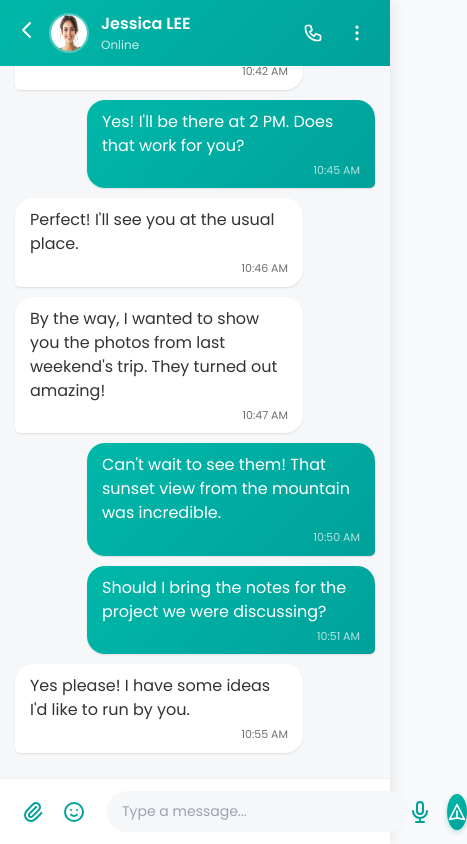
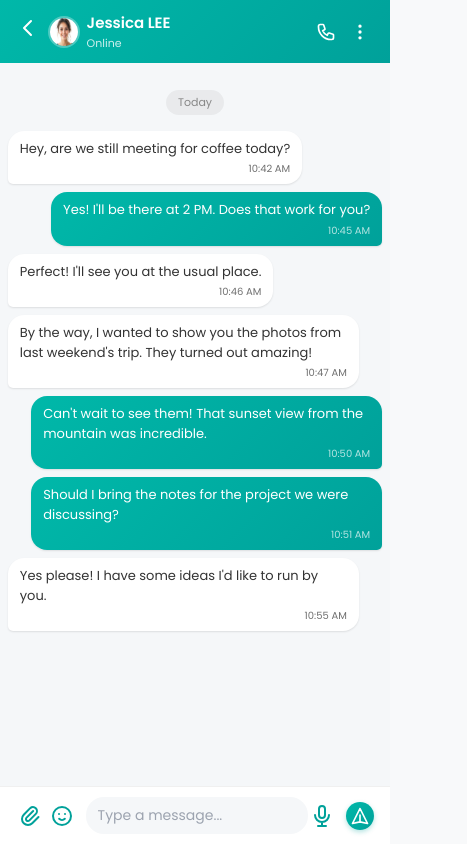
Before and after one commit to ItzAyush-Rathore/Chitzy, a plain HTML site: page chatpage.html in a window 390 px wide. Shown: the whole page, 467 px wide, since content can reach past the window. Drawn offline with nearby package versions, Linux system fonts and the light colour scheme.

Commit message:
Update chatpage.html

```diff
--- a/chatpage.html
+++ b/chatpage.html
@@ -11,16 +11,20 @@
             font-family: 'Poppins', sans-serif;
             background-color: #f8f9fa;
             color: #333;
-            max-width: 480px;
-            margin: 0 auto;
-            position: relative;
+            margin: 0;
+            padding: 0;
             height: 100vh;
+            width: 100vw;
+            max-width: 100vw;
             overflow: hidden;
         }
 
         .chat-container {
             background-color: white;
             height: 100vh;
+            max-width: 100vw;
+            width: 100vw;
+            margin: 0;
             display: flex;
             flex-direction: column;
             position: relative;
@@ -30,7 +34,7 @@
         .chat-header {
             background: linear-gradient(135deg, #00b8a9 0%, #00a19a 100%);
             color: white;
-            padding: 12px 15px;
+            padding: 12px 10px;
             display: flex;
             align-items: center;
             position: sticky;
@@ -39,28 +43,32 @@
         }
 
         .back-button {
-            margin-right: 10px;
+            margin-right: 8px;
         }
 
         .user-avatar {
-            width: 40px;
-            height: 40px;
+            width: 36px;
+            height: 36px;
             border-radius: 50%;
-            margin-right: 12px;
+            margin-right: 10px;
             border: 2px solid rgba(255,255,255,0.3);
         }
 
         .user-info {
             flex: 1;
+            min-width: 0;
         }
 
         .user-name {
             font-weight: 600;
-            font-size: 16px;
+            font-size: 15px;
+            white-space: nowrap;
+            overflow: hidden;
+            text-overflow: ellipsis;
         }
 
         .user-status {
-            font-size: 12px;
+            font-size: 11px;
             opacity: 0.8;
         }
 
@@ -69,17 +77,17 @@
         }
 
         .header-btn {
-            width: 36px;
-            height: 36px;
+            width: 32px;
+            height: 32px;
             display: flex;
             align-items: center;
             justify-content: center;
-            margin-left: 8px;
+            margin-left: 6px;
         }
 
         .chat-messages {
             flex: 1;
-            padding: 15px;
+            padding: 10px 6px;
             overflow-y: auto;
             background-color: #f5f7f9;
             display: flex;
@@ -87,18 +95,19 @@
         }
 
         .message {
-            max-width: 80%;
-            padding: 10px 15px;
-            border-radius: 18px;
-            margin-bottom: 10px;
+            max-width: 85vw;
+            padding: 8px 12px;
+            border-radius: 16px;
+            margin-bottom: 8px;
             position: relative;
             word-wrap: break-word;
+            font-size: 14px;
         }
 
         .message-time {
-            font-size: 11px;
+            font-size: 10px;
             opacity: 0.7;
-            margin-top: 4px;
+            margin-top: 3px;
             text-align: right;
         }
 
@@ -118,7 +127,7 @@
         }
 
         .chat-input {
-            padding: 12px 15px;
+            padding: 10px 6px;
             background-color: white;
             border-top: 1px solid #f0f0f0;
             display: flex;
@@ -127,60 +136,61 @@
 
         .input-actions {
             display: flex;
-            margin-right: 10px;
+            margin-right: 6px;
         }
 
         .input-btn {
-            width: 36px;
-            height: 36px;
+            width: 32px;
+            height: 32px;
             display: flex;
             align-items: center;
             justify-content: center;
             color: #00a19a;
-            margin-right: 5px;
+            margin-right: 4px;
         }
 
         .message-input {
             flex: 1;
             background-color: #f5f7f9;
-            border-radius: 20px;
-            padding: 10px 15px;
+            border-radius: 18px;
+            padding: 8px 12px;
             border: none;
             outline: none;
             font-size: 14px;
+            min-width: 0;
         }
 
         .send-btn {
-            width: 36px;
-            height: 36px;
+            width: 32px;
+            height: 32px;
             border-radius: 50%;
             background: linear-gradient(135deg, #00b8a9 0%, #00a19a 100%);
             display: flex;
             align-items: center;
             justify-content: center;
             color: white;
-            margin-left: 10px;
+            margin-left: 6px;
             box-shadow: 0 2px 5px rgba(0,161,154,0.3);
         }
 
         .date-divider {
             text-align: center;
-            margin: 20px 0;
+            margin: 16px 0;
             position: relative;
         }
 
         .date-text {
             background-color: rgba(0,0,0,0.05);
             color: #888;
-            font-size: 12px;
-            padding: 5px 15px;
-            border-radius: 15px;
+            font-size: 11px;
+            padding: 4px 12px;
+            border-radius: 13px;
             display: inline-block;
         }
 
         /* Custom scrollbar */
         .chat-messages::-webkit-scrollbar {
-            width: 6px;
+            width: 5px;
         }
 
         .chat-messages::-webkit-scrollbar-track {
@@ -190,6 +200,40 @@
         .chat-messages::-webkit-scrollbar-thumb {
             background-color: rgba(0,0,0,0.1);
             border-radius: 20px;
+        }
+
+        @media (max-width: 600px) {
+            body, .chat-container {
+            max-width: 100vw;
+            width: 100vw;
+            height: 100vh;
+            margin: 0;
+            padding: 0;
+            }
+            .chat-header,
+            .chat-input {
+            padding-left: 4vw;
+            padding-right: 4vw;
+            }
+            .chat-messages {
+            padding-left: 2vw;
+            padding-right: 2vw;
+            }
+            .message {
+            max-width: 90vw;
+            font-size: 13px;
+            }
+            .user-avatar {
+            width: 32px;
+            height: 32px;
+            margin-right: 7px;
+            }
+            .header-btn,
+            .input-btn,
+            .send-btn {
+            width: 28px;
+            height: 28px;
+            }
         }
     </style>
 </head>
```
